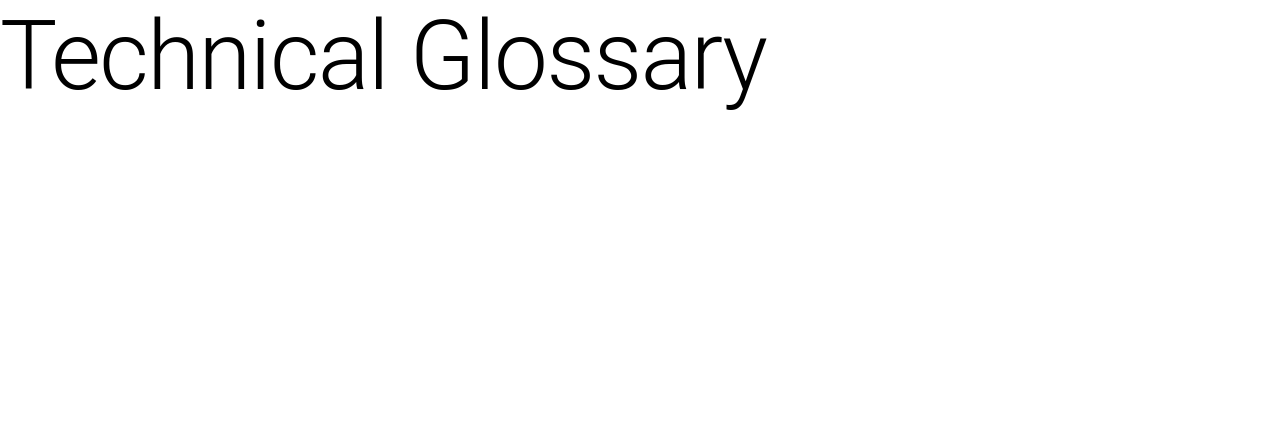
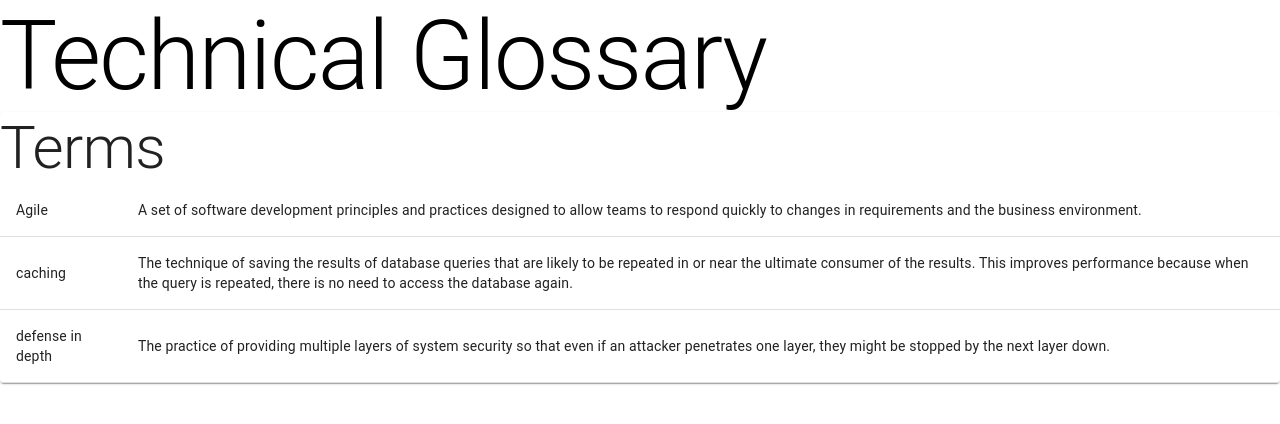
Before and after one commit to lgolding/glossary-web, a React (Create React App) app: page / in a window 1280 px wide. Shown: the top 424 px of the page. Built offline with nearby package versions, Linux system fonts and the light colour scheme; the HTML template or start-up script is replaced by a standard one.

Commit message:
Introduce TermTable component.

```diff
--- a/src/App.tsx
+++ b/src/App.tsx
@@ -1,13 +1,13 @@
 import { Typography } from "@material-ui/core";
-import React from "react";
+import React, { Fragment } from "react";
 import "./App.css";
+import TermTable from "./components/TermTable";
 
-function App() {
+export default function App() {
   return (
-    <div>
+    <Fragment>
       <Typography variant="h1">Technical Glossary</Typography>
-    </div>
+      <TermTable />
+    </Fragment>
   );
 }
-
-export default App;
--- /dev/null
+++ b/src/components/TermTable.tsx
@@ -0,0 +1,52 @@
+import {
+  Paper,
+  Table,
+  TableBody,
+  TableCell,
+  TableContainer,
+  TableRow,
+  Typography,
+} from "@material-ui/core";
+import React from "react";
+
+interface Term {
+  term: string;
+  definition: string;
+}
+
+function createTerm(term: string, definition: string) {
+  return { term, definition };
+}
+
+const terms: Term[] = [
+  createTerm(
+    "Agile",
+    "A set of software development principles and practices designed to allow teams to respond quickly to changes in requirements and the business environment."
+  ),
+  createTerm(
+    "caching",
+    "The technique of saving the results of database queries that are likely to be repeated in or near the ultimate consumer of the results. This improves performance because when the query is repeated, there is no need to access the database again."
+  ),
+  createTerm(
+    "defense in depth",
+    "The practice of providing multiple layers of system security so that even if an attacker penetrates one layer, they might be stopped by the next layer down."
+  ),
+];
+
+export default function TermTable() {
+  return (
+    <TableContainer component={Paper}>
+      <Typography variant="h2">Terms</Typography>
+      <Table>
+        <TableBody>
+          {terms.map((term: Term) => (
+            <TableRow key={term.term}>
+              <TableCell>{term.term}</TableCell>
+              <TableCell>{term.definition}</TableCell>
+            </TableRow>
+          ))}
+        </TableBody>
+      </Table>
+    </TableContainer>
+  );
+}
```
Also changed, not shown: 1 other file (tests, documents, lock files or other folders).
